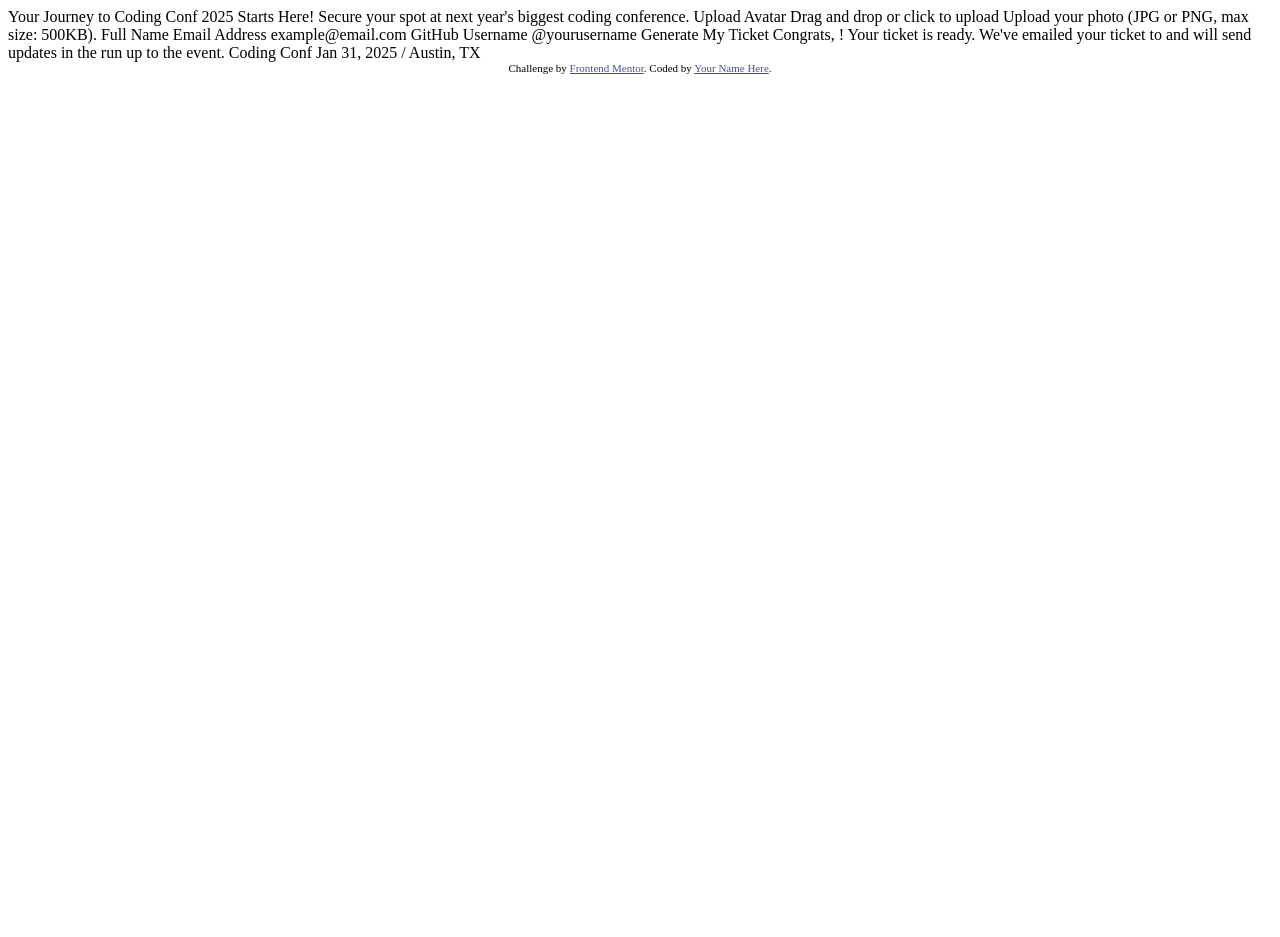
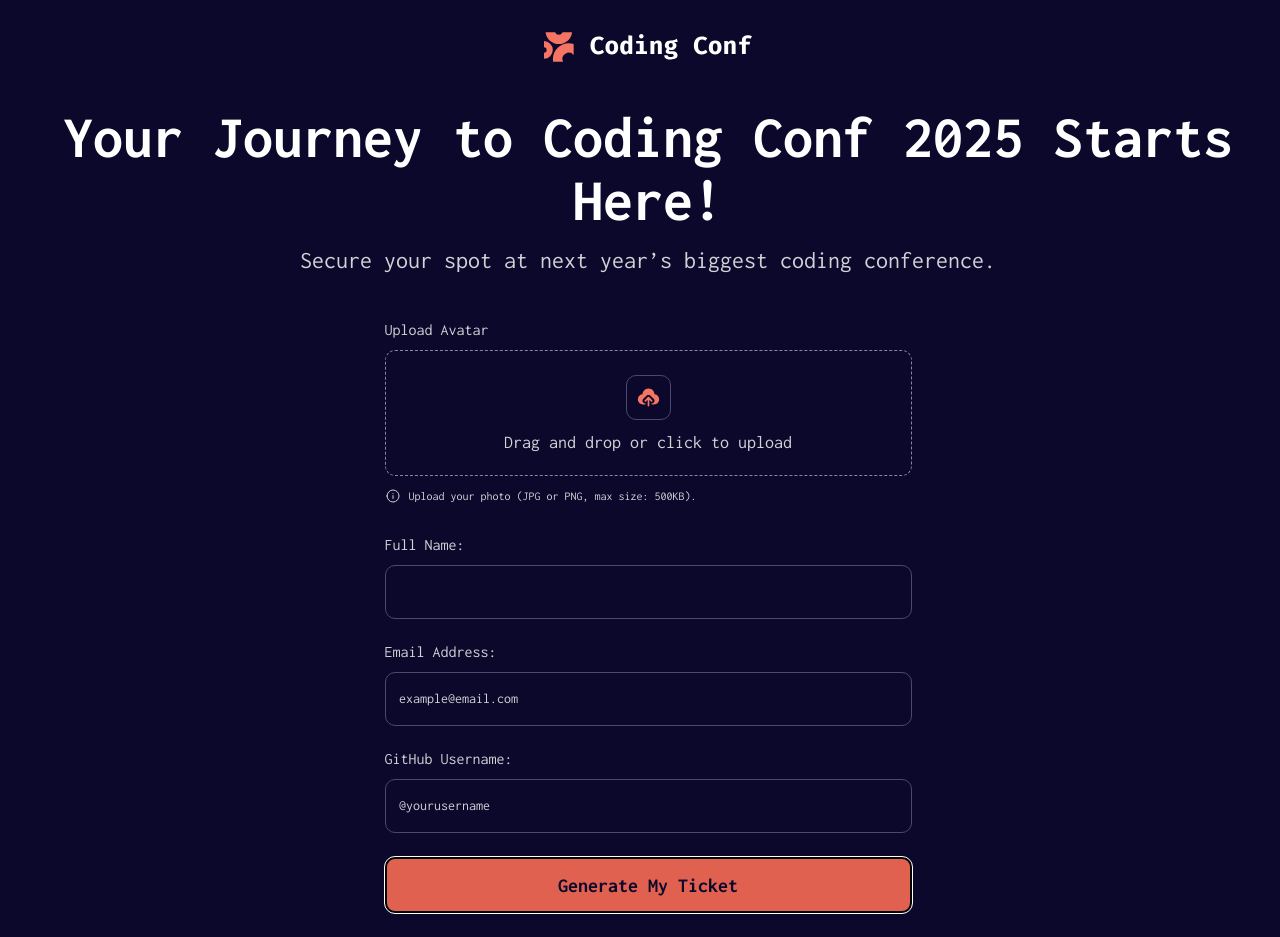
Before and after one commit to UloakuObi/conference-ticket-generator-design, a website: page index.html in a window 1280 px wide. Before the commit the page ends 800 px from the top, so only its background shows below. Drawn offline with Linux system fonts and the light colour scheme.

Commit message:
Build form UI

```diff
--- /dev/null
+++ b/App.js
@@ -0,0 +1,29 @@
+import AvatarInput from "./components/AvatarInput.js"
+
+export default function App() {
+
+}
+
+// const container = document.createDocumentFragment()
+
+// const textInput = InputField("text", "Full Name", "username")
+// const emailInput = InputField("email", "Email Address", "email")
+// const imgFile = InputField("file", "Upload Avatar", "avatar")
+
+// imgFile.addEventListener("change", e => {
+//     const files = e.target.files
+//     if (files.length > 0) {
+//         const file = files[0]
+//         console.log("File name:", file.name)
+//         console.log("File size:", file.size)
+//         console.log("File type:", file.type)
+//     } else {
+//         console.log("No file selected!")
+//     }
+// })
+
+// const avatarUpload = AvatarInput("avatarInput")
+
+// container.append(textInput, emailInput, imgFile, avatarUpload)
+
+// return container
--- /dev/null
+++ b/index.css
@@ -0,0 +1,222 @@
+
+/* Custom Properties */
+:root {
+    /* Colors */
+    --clr-neutral-900: 248, 70%, 10%;
+    --clr-neutral-700: 245, 19%, 35%;
+    --clr-neutral-500: 245, 15%, 58%;
+    --clr-neutral-300: 252, 6%, 83%;
+    --clr-neutral-0: 0, 0%, 100%;
+
+    --clr-orange-700: 7, 71%, 60%;
+    --clr-orange-500: 7, 88%, 67%;
+    --clr-gradient-01: linear-gradient(90deg, #F37362 0%, #FFF 100%);
+
+    /* Fonts */
+    --fs-preset-1: 3.75rem;
+    --fs-preset-2: 2.5rem;
+    --fs-preset-3: 1.875rem;
+    --fs-preset-4: 1.5rem;
+    --fs-preset-5: 1.25rem;
+    --fs-preset-6: 1.125rem;
+    --fs-preset-7: 0.75rem;
+
+    --fs-mobile-preset-1: 1.875rem;
+    --fs-mobile-preset-2: 1.5rem;
+    --fs-mobile-preset-3: 1.375rem;
+    --fs-mobile-preset-4: 1.25rem;
+    --fs-mobile-preset-5: 1.25rem;
+    --fs-mobile-preset-6: 0.875rem;
+    --fs-mobile-preset-7: 0.65rem;
+}
+
+/* General Resets */
+* {
+    box-sizing: border-box;
+}
+
+h1, h2, h3, h4, p {
+    margin: 0;
+}
+
+html, body {
+    height: 100vh;
+    min-width: 100vw;
+}
+
+/* ---------------------- */
+/* Utilities */
+
+/* Fonts */
+.fs-1 {font-size: var(--fs-mobile-preset-1);}
+.fs-2 {font-size: var(--fs-mobile-preset-2);}
+.fs-3 {font-size: var(--fs-mobile-preset-3);}
+.fs-4 {font-size: var(--fs-mobile-preset-4);}
+.fs-5 {font-size: var(--fs-mobile-preset-5);}
+.fs-6 {font-size: var(--fs-mobile-preset-6);}
+.fs-7 {font-size: var(--fs-mobile-preset-7);}
+
+@media (min-width: 768px) {
+  .fs-1 {font-size: var(--fs-preset-1);}
+  .fs-2 {font-size: var(--fs-preset-2);}
+  .fs-3 {font-size: var(--fs-preset-3);}
+  .fs-4 {font-size: var(--fs-preset-4);}
+  .fs-5 {font-size: var(--fs-preset-5);}
+  .fs-6 {font-size: var(--fs-preset-6);}
+  .fs-7 {font-size: var(--fs-preset-7);}
+}
+
+.flow > *:where(:not(:first-child)) {
+    margin-top: var(--flow-space, 1rem);
+}
+
+body {
+    background-color: hsl(var(--clr-neutral-900));
+    color: hsl(var(--clr-neutral-300));
+    font-family: "Inconsolata", monospace;
+    display: flex;
+    flex-direction: column;
+    /* margin-inline: auto; */
+    align-items: center;
+}
+
+/* main {
+    border: 1px solid red;
+} */
+
+header {
+    width: 100%;
+    /* padding-bottom: 1.5rem; */
+    text-align: center;
+    padding: .5rem .5rem 1.5rem .5rem;
+}
+
+.logo {
+    margin-top: 1rem;
+    margin-bottom: 1.5rem;
+}
+
+main, .form {
+    width: 100%;
+}
+main {
+    padding: 1.5rem;
+}
+
+h1 {
+    color: hsl(var(--clr-neutral-0));
+}
+
+label {
+    padding-top: 1rem;
+}
+
+@media (min-width:600px) {
+    /* body {
+        max-width: clamp(60%, 40vw, 100%);
+        margin-inline: auto;
+    } */
+
+    main {
+        width: clamp(565px, 50vw, 670px);
+    }
+}
+
+
+@media (min-width:1024px) {
+    main {
+        width: clamp(460px, 50vw, 575px);
+    }
+
+}
+
+button {
+    width: 100%;
+    height: 56px;
+    font-family: inherit;
+    color: hsl(var(--clr-neutral-900));
+    background-color: hsl(var(--clr-orange-700));
+    font-weight: 700;
+    border-radius: 0.625rem;
+    border: 2px solid black;   /* inner border */
+    outline: 1px solid white; /* outer border */
+    outline-offset: 2;        /* adjust spacing */
+}
+
+button:hover,
+button:focus{
+    border: none;
+    outline: none;
+    cursor: pointer;
+}
+
+.input-field {
+    margin-block: .5rem;
+    display: flex;
+    flex-direction: column;
+    /* gap: .125rem; */
+}
+
+input {
+    height: 54px;
+    background-color: hsl(var(--clr-neutral-900));
+    border: 1px solid hsl(var(--clr-neutral-700));
+    border-radius: .625rem;
+    font-family: inherit;
+    padding-left: .85rem;
+    margin-top: .75rem;
+    color: hsl(var(--clr-neutral-0));
+}
+
+input::placeholder{
+    color: hsl(var(--clr-neutral-300));
+    font-size: var(--fs-mobile-preset-6);
+}
+
+/* .file-upload {
+    border: 1px dashed red;
+} */
+
+.upload-prompt {
+    display: flex;
+    flex-direction: column;
+    gap: .85rem;
+    justify-content: center;
+    align-items: center;
+    text-align: center;
+    border: 1px dashed hsl(var(--clr-neutral-500));
+    border-radius: 0.625rem;
+    height: 126px;
+    margin-block: .75rem;
+    /* background-color: hsl(var(--clr-neutral-700)); */
+}
+
+.upload-icon {
+    width: 45px;
+    height: 45px;
+    border: 1px solid hsl(var(--clr-neutral-700));
+    padding: .5rem;
+    border-radius: .625rem;
+    background-color: hsl(var(--clr-neutral-900));
+}
+
+.upload-info-icon {
+    width: 16px;
+    height: 16px;
+}
+
+.upload-info {
+    display: flex;
+    align-items: center;
+    gap: .5rem;
+}
+
+
+div.highlight {
+    border-color: #000;
+    background: #f4f4f4;
+  }
+
+#avatarInput {
+    display: none;
+}
--- a/index.html
+++ b/index.html
@@ -4,54 +4,67 @@
   <meta charset="UTF-8">
   <meta name="viewport" content="width=device-width, initial-scale=1.0"> <!-- displays site properly based on user's device -->
 
+  <!-- Google font -->
+  <link rel="preconnect" href="https://fonts.googleapis.com">
+  <link rel="preconnect" href="https://fonts.gstatic.com" crossorigin>
+  <link href="https://fonts.googleapis.com/css2?family=Inconsolata:wght@200..900&display=swap" rel="stylesheet">
+
+  <!-- Favicon -->
   <link rel="icon" type="image/png" sizes="32x32" href="./assets/images/favicon-32x32.png">
 
+  <!-- Stylesheet -->
+  <link rel="stylesheet" href="./index.css">
   <title>Frontend Mentor | Conference ticket generator</title>
-
-  <!-- Feel free to remove these styles or customise in your own stylesheet 👍 -->
-  <style>
-    .attribution { font-size: 11px; text-align: center; }
-    .attribution a { color: hsl(228, 45%, 44%); }
-  </style>
 </head>
 <body>
+  <header class="flow">
+    <img class="logo" src="../assets/images/logo-full.svg" alt="Coding conf brand logo"/>
+    <h1 class="fs-1">Your Journey to Coding Conf 2025 Starts Here!</h1>
+    <p class="fs-4">Secure your spot at next year’s biggest coding conference.</p>
+  </header>
 
-  <!-- Form starts -->
+  <main id="app">
+  <form class="form flow">
 
-  Your Journey to Coding Conf 2025 Starts Here!
+    <!-- Avatar Upload -->
+    <div class="file-upload">
+      <label for="avatarInput">
+          Upload Avatar
+          <div class="upload-prompt" id="dropZone">
+              <img class="upload-icon" src="../assets/images/icon-upload.svg" alt="Upload icon"/>
+              <p class="fs-6">Drag and drop or click to upload</p>
+          </div>
+      </label>
+      <div class="upload-info">
+          <img class="upload-info-icon" src="../assets/images/icon-info.svg" alt="Upload info icon"/>
+          <p class="fs-7">Upload your photo (JPG or PNG, max size: 500KB).</p>
+      </div>
+      <input type="file" id="avatarInput" class="hidden"></input>
+    </div>
 
-  Secure your spot at next year's biggest coding conference.
+    <!-- Data Entries -->
+    <div class="flow">
+      <label for="name" class="input-field">
+        Full Name:
+        <input type="text" name="name" required></input>
+      </label>
 
-  Upload Avatar
-  Drag and drop or click to upload
-  Upload your photo (JPG or PNG, max size: 500KB).
+      <label for="email" class="input-field">
+        Email Address:
+        <input type="text" name="email" placeholder="example@email.com" required></input>
+      </label>
 
-  Full Name
+      <label for="username" class="input-field">
+        GitHub Username:
+        <input type="text" name="username" placeholder="@yourusername" required></input>
+      </label>
+    </div>
 
-  Email Address
-  example@email.com
+    <!-- Submit Button -->
+    <button class="fs-5">Generate My Ticket</button>
+  </form>
 
-  GitHub Username
-  @yourusername
-
-  Generate My Ticket
-
-  <!-- Form ends -->
-
-  <!-- Generated tickets starts -->
-
-  Congrats, <!-- Full Name -->! Your ticket is ready.
-
-  We've emailed your ticket to <!-- Email Address --> and will send updates in the run up to the event.
-
-  Coding Conf
-  Jan 31, 2025 / Austin, TX
-
-  <!-- Generated tickets ends -->
-
-  <div class="attribution">
-    Challenge by <a href="https://www.frontendmentor.io?ref=challenge">Frontend Mentor</a>.
-    Coded by <a href="#">Your Name Here</a>.
-  </div>
+  </main>
+  <script type="module" src="./index.js"></script>
 </body>
 </html>
--- /dev/null
+++ b/index.js
@@ -0,0 +1,4 @@
+import App from "./App.js"
+
+const appRoot = document.getElementById("app")
+// appRoot.appendChild(App())
```
Also changed, not shown: components/AvatarInput.js (added, +187 -0 lines), package.json (added, +8 -0 lines), 1 other file.
